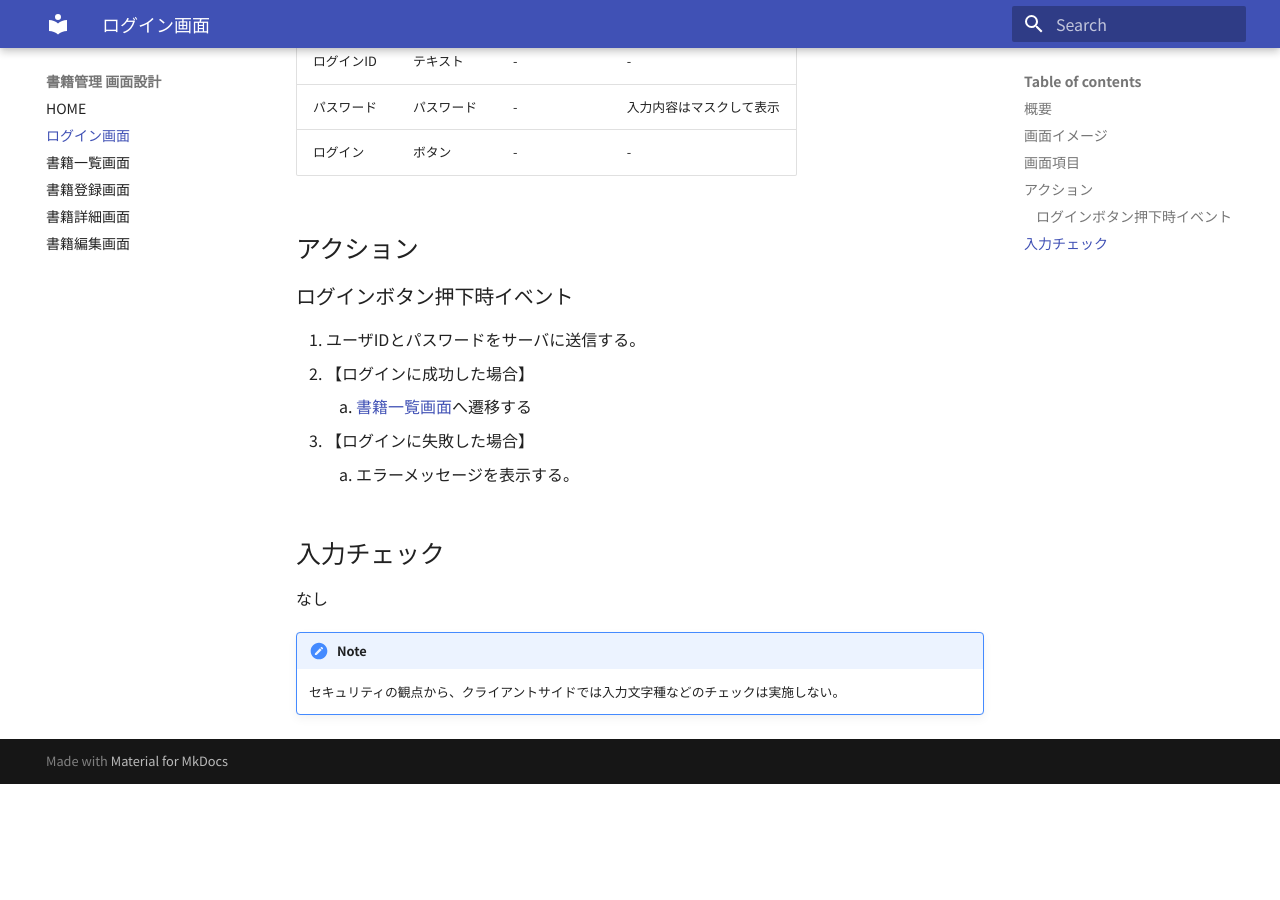
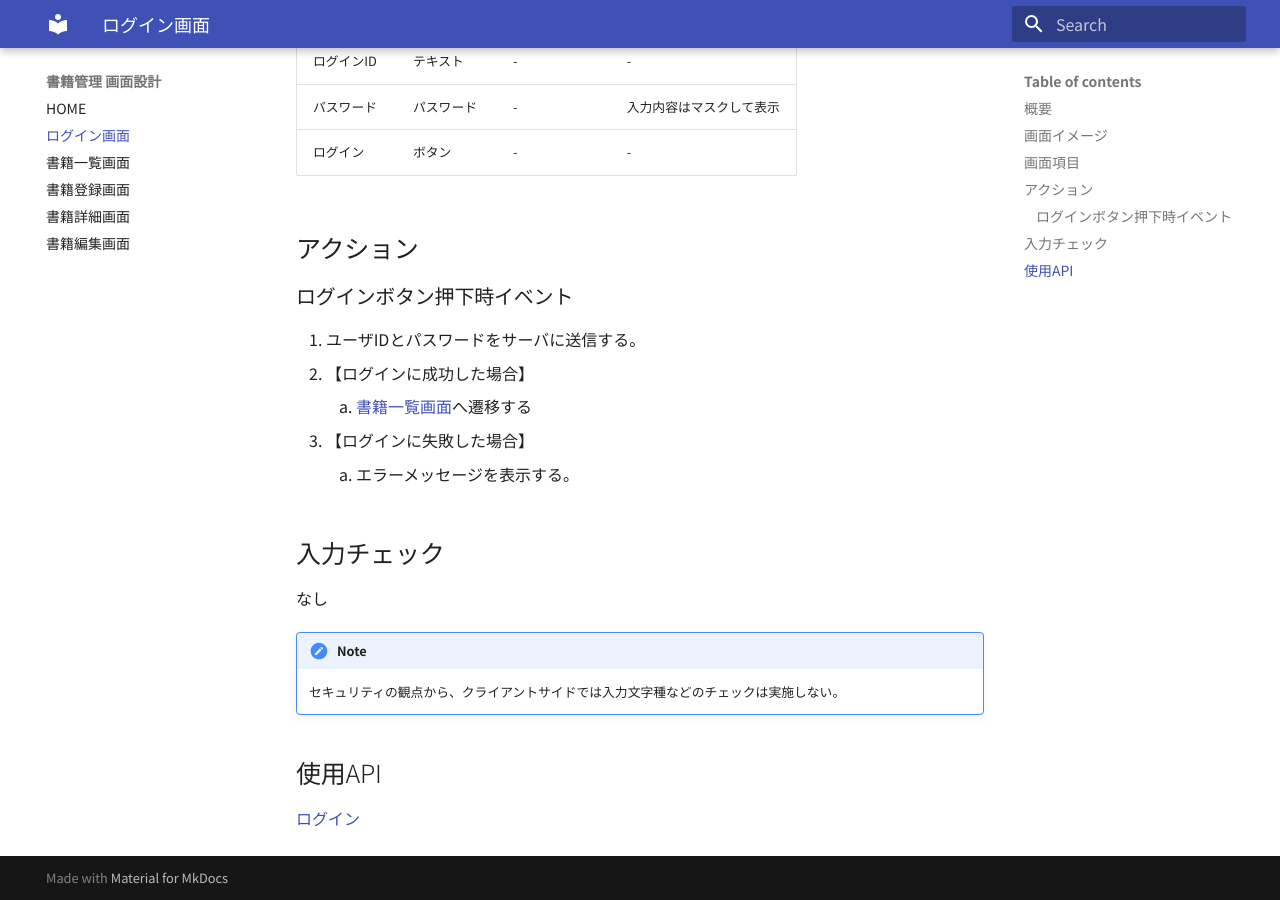
Before and after one commit to jsn-developer/bookmanagement-screen-design, an MkDocs documentation site: the page built from docs/login.md, in a window 1280 px wide and 900 px high, scrolled down 927 px. Built offline with MkDocs 1.6.1 and Material for MkDocs 9.7.7, drawn with Linux system fonts in a browser that asks for light colours; some web fonts are replaced; old or Windows-style settings are respelled for this version of MkDocs; before the commit the page ends 1711 px from its top, so only the background shows below that.

Commit message:
使用APIの追加

```diff
--- a/docs/login.md
+++ b/docs/login.md
@@ -34,3 +34,7 @@
 
 !!! Note
     セキュリティの観点から、クライアントサイドでは入力文字種などのチェックは実施しない。
+
+## 使用API
+
+[ログイン](https://bookmanagementapi.docs.apiary.io/#reference/0/0/0)
```
